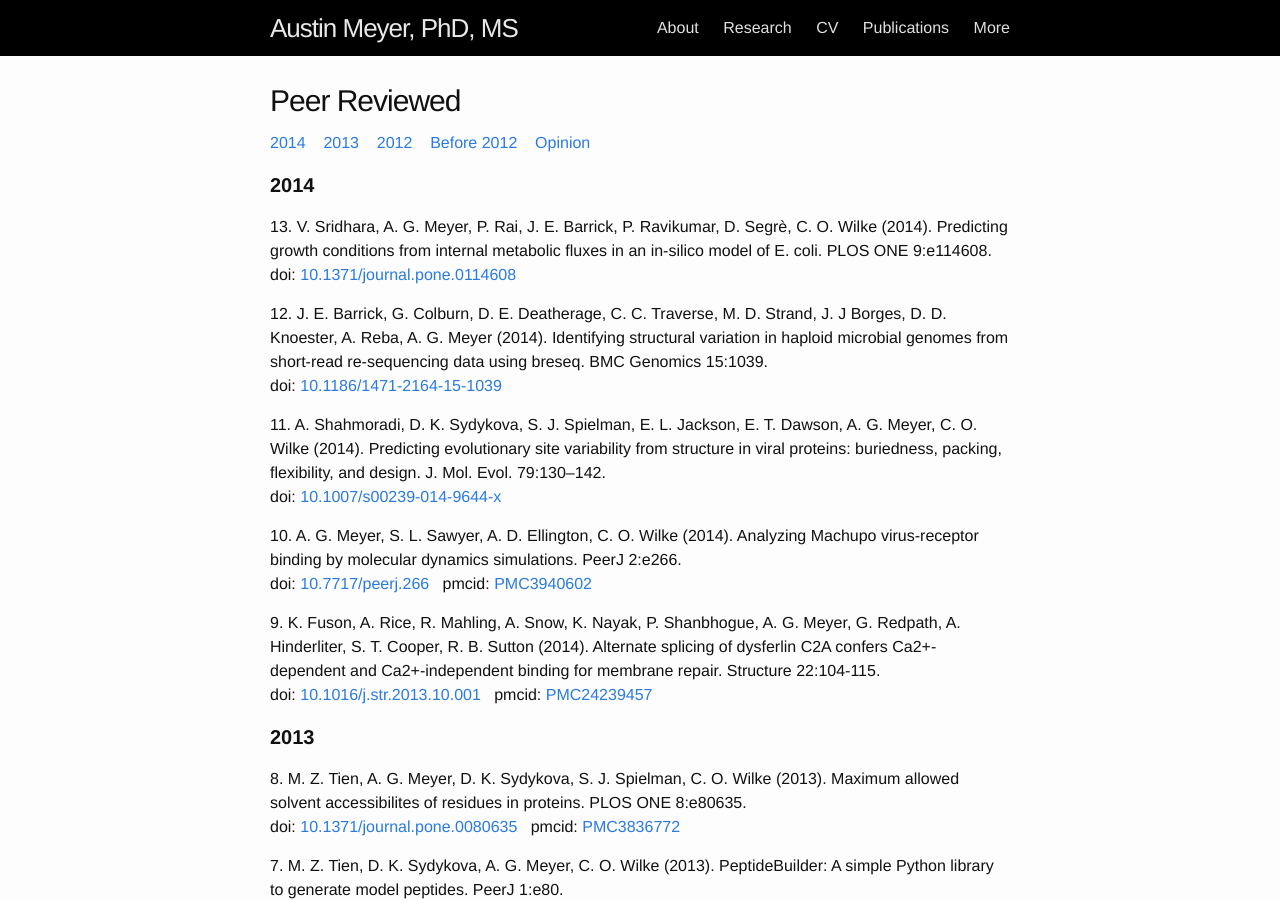
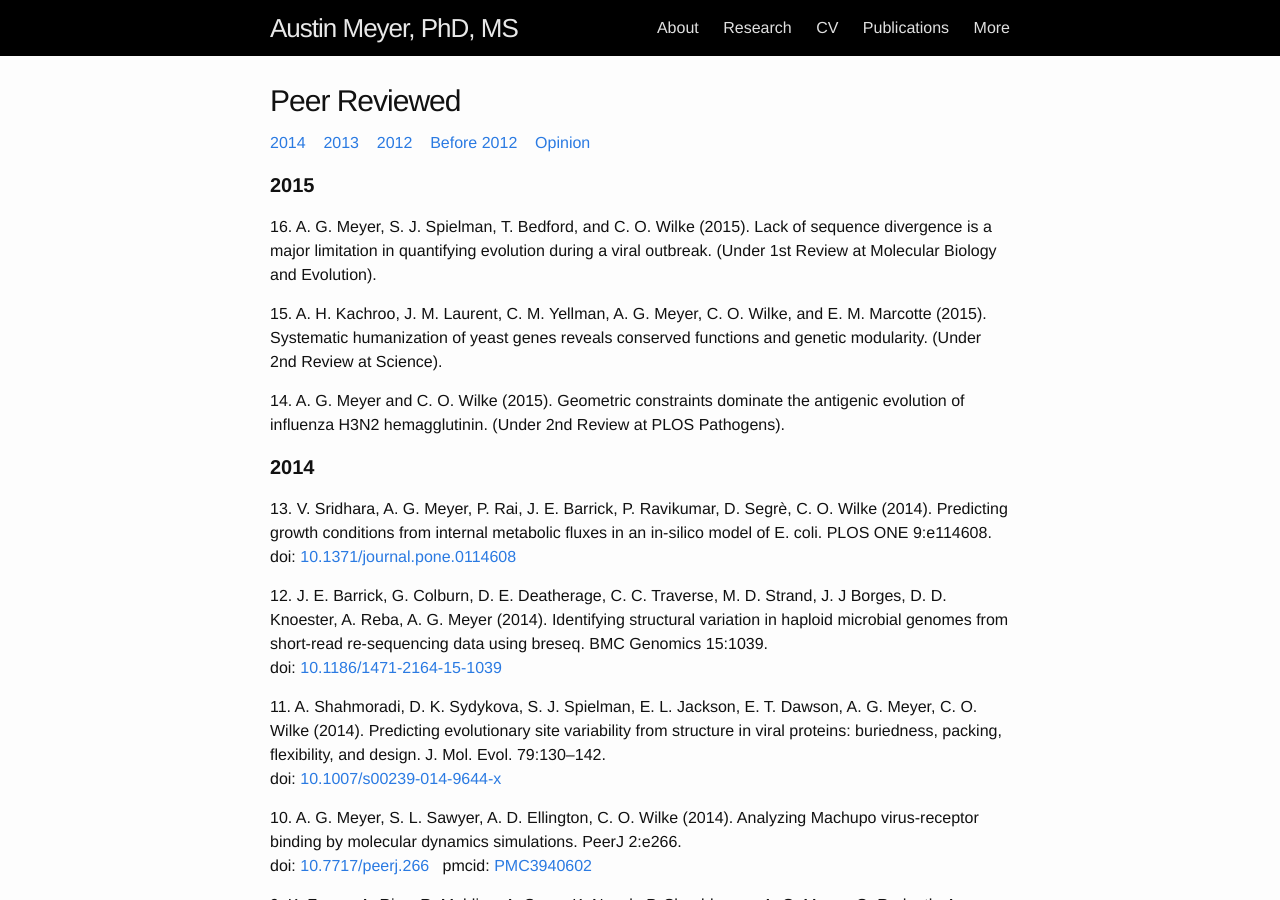
Before and after one commit to ausmeyer/ausmeyer.github.io, a Jekyll site: the page built from publications.html, in a window 1280 px wide and 900 px high. Built offline with Jekyll 4.4.1, drawn with Linux system fonts in a browser that asks for light colours.

Commit message:
Updating 2015 publications.

```diff
--- a/_data/peer_review.yml
+++ b/_data/peer_review.yml
@@ -1,3 +1,18 @@
+- author: A. G. Meyer, S. J. Spielman, T. Bedford, and C. O. Wilke
+  year: 2015
+  title: Lack of sequence divergence is a major limitation in quantifying evolution during a viral outbreak
+  ref: "(Under 1st Review at Molecular Biology and Evolution)"
+
+- author: A. H. Kachroo, J. M. Laurent, C. M. Yellman, A. G. Meyer, C. O. Wilke, and E. M. Marcotte
+  year: 2015
+  title: Systematic humanization of yeast genes reveals conserved functions and genetic modularity
+  ref: "(Under 2nd Review at Science)"
+
+- author: A. G. Meyer and C. O. Wilke
+  year: 2015
+  title: Geometric constraints dominate the antigenic evolution of influenza H3N2 hemagglutinin
+  ref: "(Under 2nd Review at PLOS Pathogens)"
+
 - author: V. Sridhara, A. G. Meyer, P. Rai, J. E. Barrick, P. Ravikumar, D. Segrè, C. O. Wilke
   year: 2014
   title: Predicting growth conditions from internal metabolic fluxes in an in-silico model of E. coli
```
